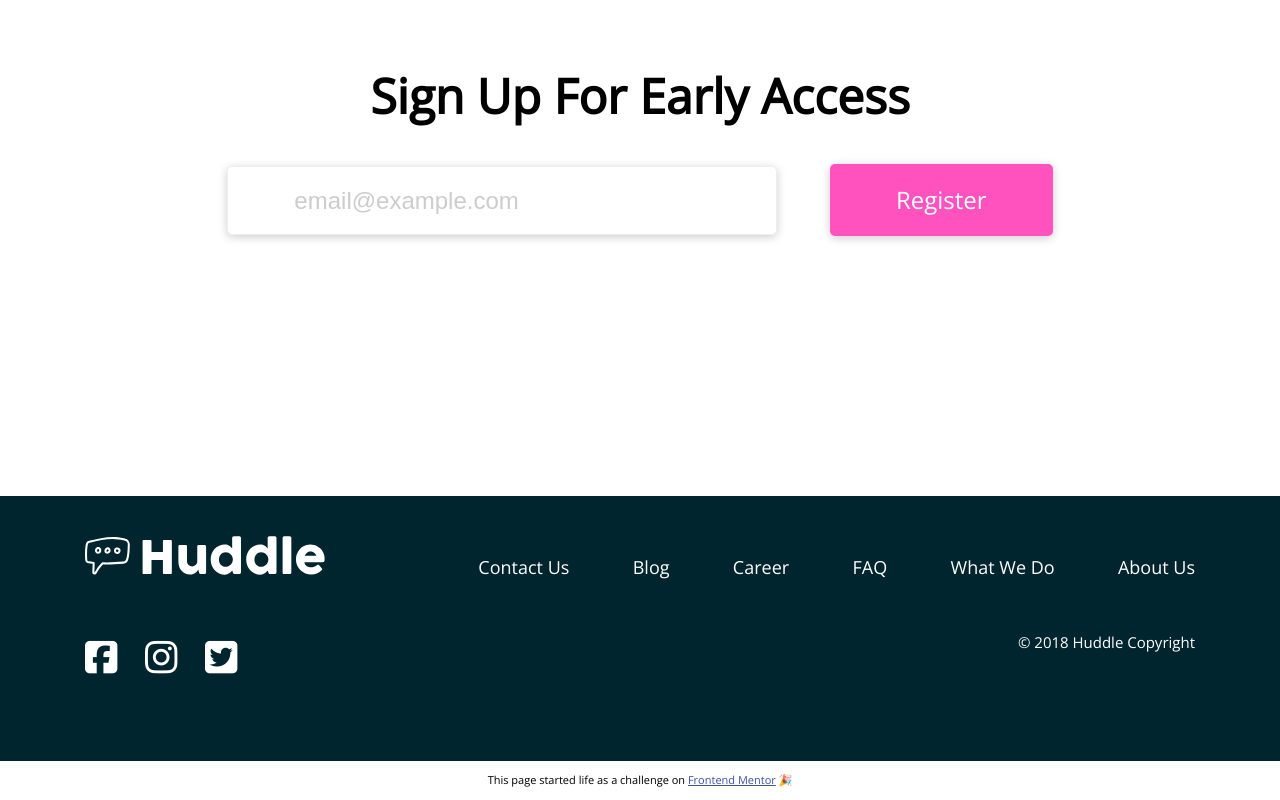
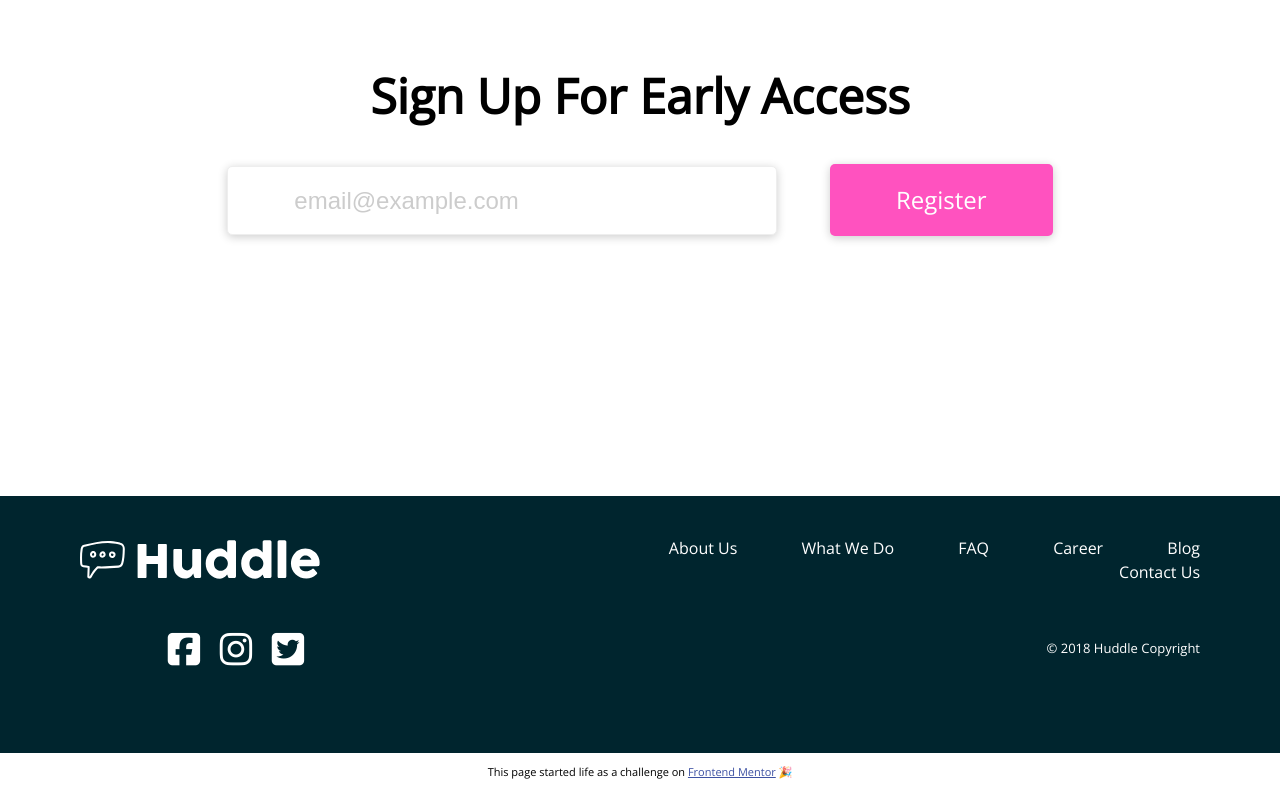
Before and after one commit to SergioHeynes/Website-Huddle-singleColumn, a website: page app/index.html in a window 1280 px wide. Shown: the part 1604-2404 px from the top of the page. Drawn offline with nearby package versions, Linux system fonts and the light colour scheme.

Commit message:
Completed footer section.

```diff
--- a/app/assets/styles/main.scss
+++ b/app/assets/styles/main.scss
@@ -10,7 +10,6 @@
 @import 'modules/sign-up';
 @import 'modules/btn';
 @import 'modules/footer';
-@import 'modules/nav';
 
 
 @import 'modules/attribution';
--- a/app/assets/styles/modules/_footer.scss
+++ b/app/assets/styles/modules/_footer.scss
@@ -1,28 +1,121 @@
 .footer {
-    padding: 4rem;
     background-color: $color-darkCyan;
     color: $color-white;
+    padding: 4rem 8rem;
+    text-align: right;
 
     display: flex;
-    align-items: stretch;
-    justify-content: space-around;
+    flex-wrap: wrap;
+    justify-content: space-between;
+    align-items: center;
+    align-content: space-between;
 
-    &__logo {
+    @include respond(tab-port) {
+        padding: 4rem 4rem;
+        text-align: left;
 
+        flex-direction: column;
+        align-content: flex-start;
+    }
+
+    &__logo-image {
+        flex: 0 0 20%;
+        align-self: center;
+
+        margin-right: 5%;
+
+        @include respond(tab-port) {
+            order: -2;
+
+            margin-bottom: 3.7rem;
         }
     }
 
-.container__left {
-    flex-basis: 35%;
-    text-align: left;
+    &__nav-primary {
+        flex: 0 0 60%;
+        font-size: 1.6rem;
+        align-self: center;
+        justify-self: flex-end;
+
+        @include respond(tab-port) {
+            flex: 1;
+
+            align-self: flex-start;
+            margin: 0;
+            margin-bottom: 3.7rem;
+            order: 1;
+        }
     }
 
-.container__right {
-    flex-basis: 65%;
-    text-align: right;
+    &__nav-primary-list {
+        list-style: none;
+        padding: 0;
+        margin: 0;
     }
 
-.legal {
-    margin-top: 5rem;
-    font-size: 1.5rem;
+    &__nav-primary-item {
+        display: inline-block;
+        margin-left: 6rem;
+
+        @include respond(tab-port) {
+            display: block;
+            margin-top: 0;
+            margin-right: 0;
+            margin-left: 0;
+
+            &:not(:last-child) {
+                margin-bottom: 1rem;
             }
+        }
+    }
+
+    &__nav-primary-link {
+        text-decoration: none;
+        color: currentColor;
+    }
+
+    &__nav-social-media {
+        flex: 0 0 20%;
+        font-size: 3.7rem;
+        margin-right: 5%;
+        align-self: center;
+
+        @include respond(tab-port) {
+            margin: 0;
+
+            order: -1;
+            align-self: flex-start;
+        }
+    }
+
+    &__nav-social-media-list {
+        list-style: none;
+        padding: 0;
+
+        @include respond(tab-port) {
+            margin-top: 0;
+        }
+    }
+
+    &__nav-social-media-item {
+        display: inline-block;
+
+        &:not(:first-child) {
+            margin-left: 1rem;
+        }
+
+    }
+
+    &__nav-social-media-link {
+
+    }
+
+    &__legal {
+        flex: 0 0 60%;
+        font-size: 1.3rem;
+
+        align-self: center;
+        order: 2;
+    }
+
+}
--- a/app/assets/styles/modules/_nav.scss
+++ /dev/null
@@ -1,40 +0,0 @@
-.nav {
-
-
-    &__list {
-        display: flex;
-        list-style: none;
-        flex-direction: row-reverse;
-        font-size: 1.8rem;
-        padding: 0;
-    }
-
-    &__item {
-        margin-left: auto;
-
-    }
-
-    &__link {
-        text-decoration: none;
-        color: currentColor;
-    }
-}
-
-.social-media {
-    &__list {
-        margin-top: 5rem;
-        padding: 0;
-        font-size: 3.7rem;
-        list-style: none;
-    }
-
-    &__item {
-        display: inline-block;
-        margin-right: 1.8rem;
-    }
-
-    &__link {
-        text-decoration: none;
-        color: currentColor;
-    }
-}
--- a/app/index.html
+++ b/app/index.html
@@ -46,45 +46,37 @@
   </main>
 
   <footer class="footer">
-    <div class="footer__left">
-      <img src="assets/images/logo-white.svg" alt="Huddle logo" class="footer-logo">
 
-    <nav class="social-media">
-        <ul class="social-media__list">
-          <li class="social-media__item"><a href="#" class="social-media__link"></a><i class="fab fa-facebook-square"></i></li>
-          <li class="social-media__item"><a href="#" class="social-media__link"></a><i class="fab fa-instagram"></i></li>
-          <li class="social-media__item"><a href="#" class="social-media__link"></a><i class="fab fa-twitter-square"></i></li>
-        </ul>
-      </nav>
-    </div>
+    <img src="assets/images/logo-white.svg" alt="Huddle logo" class="footer__logo-image">
 
-    <div class="container__right">
-          <nav class="nav">
-      <ul class="nav__list">
-        <li class="nav__item"><a href="#" class="nav__link">About Us</a></li>
-        <li class="nav__item"><a href="#" class="nav__link">What We Do</a></li>
-        <li class="nav__item"><a href="#" class="nav__link">FAQ</a></li>
-        <li class="nav__item"><a href="#" class="nav__link">Career</a></li>
-        <li class="nav__item"><a href="#" class="nav__link">Blog</a></li>
-        <li class="nav__item"><a href="#" class="nav__link">Contact Us</a></li>
+    <nav class="footer__nav-primary">
+      <ul class="footer__nav-primary-list">
+        <li class="footer__nav-primary-item"><a href="#" class="footer__nav-primary-link">About Us</a></li>
+        <li class="footer__nav-primary-item"><a href="#" class="footer__nav-primary-link">What We Do</a></li>
+        <li class="footer__nav-primary-item"><a href="#" class="footer__nav-primary-link">FAQ</a></li>
+        <li class="footer__nav-primary-item"><a href="#" class="footer__nav-primary-link">Career</a></li>
+        <li class="footer__nav-primary-item"><a href="#" class="footer__nav-primary-link">Blog</a></li>
+        <li class="footer__nav-primary-item"><a href="#" class="footer__nav-primary-link">Contact Us</a></li>
       </ul>
     </nav>
 
-    <div class="legal">
+    <nav class="footer__nav-social-media">
+      <ul class="footer__nav-social-media-list">
+        <li class="footer__nav-social-media-item"><a href="#" class="footer__nav-social-media-link"></a><i class="fab fa-facebook-square"></i></li>
+        <li class="footer__nav-social-media-item"><a href="#" class="footer__nav-social-media-link"></a><i class="fab fa-instagram"></i></li>
+        <li class="footer__nav-social-media-item"><a href="#" class="footer__nav-social-media-link"></a><i class="fab fa-twitter-square"></i></li>
+      </ul>
+    </nav>
+
+    <div class="footer__legal">
       <p>&copy; 2018 Huddle Copyright</p>
     </div>
     </div>
 
-
-
   </footer>
 
-
-
-  <footer>
     <p class="attribution">
       This page started life as a challenge on <a href="https://www.frontendmentor.io?ref=challenge" target="_blank">Frontend Mentor</a> 🎉
     </p>
-  </footer>
 </body>
 </html>
```
Also changed, not shown: app/temp/styles/main.css. Lines whose indentation alone changed are shown as unchanged.
